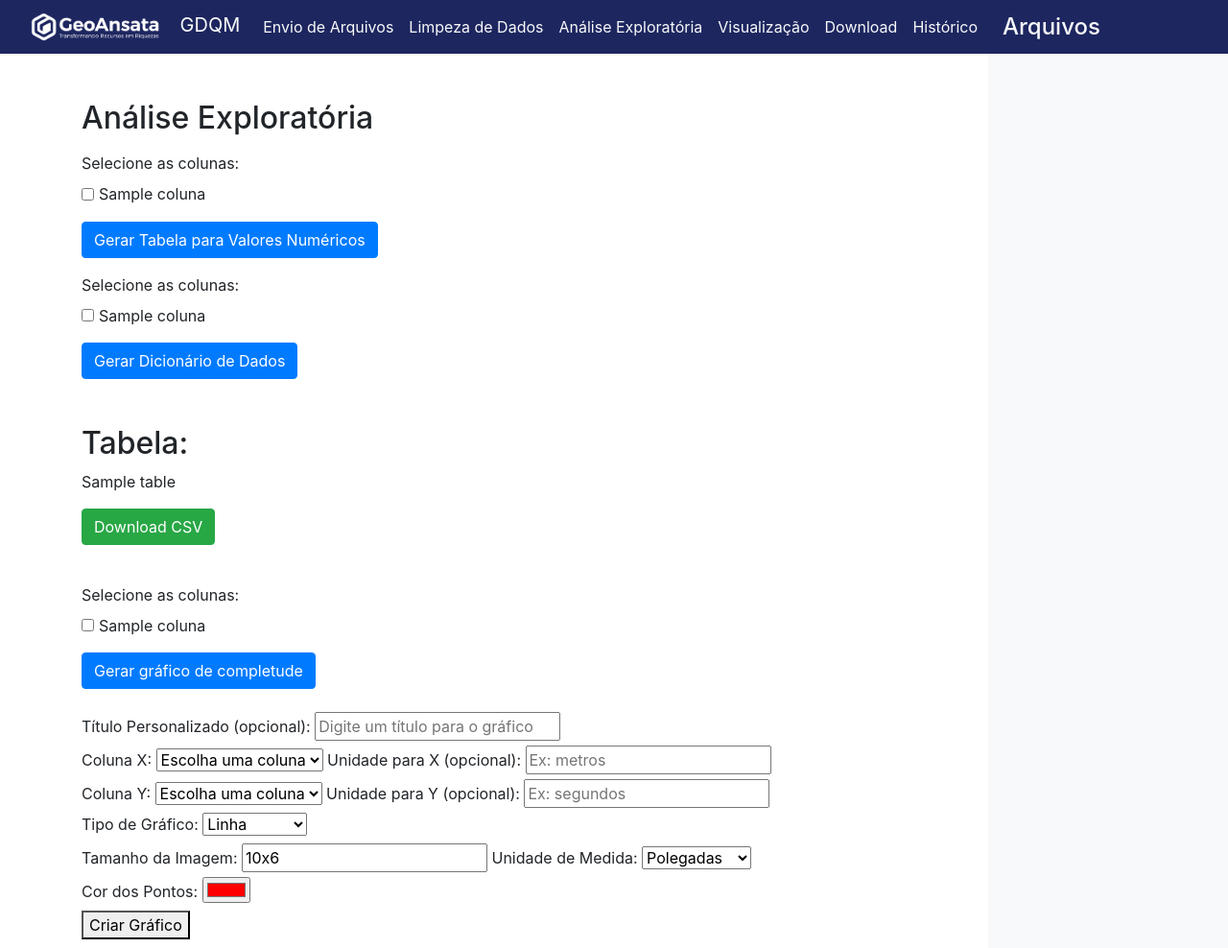
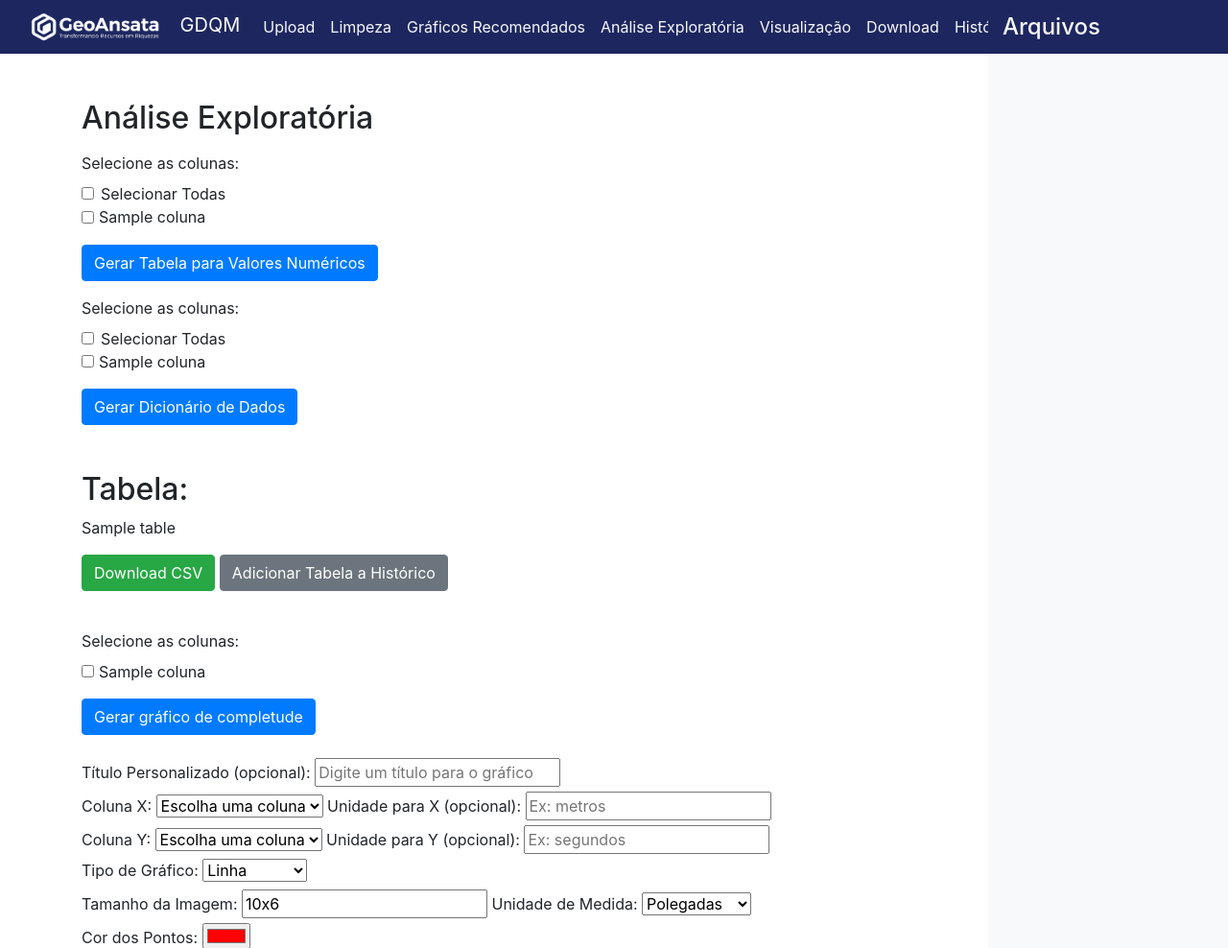
Before and after one commit to GeoAnsata/GeoAnsata-GDQM, a Flask app: template flask_site/templates/exploratory_analysis.html in a window 1280 px wide. Shown: the top 988 px of the page at 96% size. Run offline with Flask 3, Linux system fonts and the light colour scheme; the template is opened without the code that fills it: most values are stand-ins (such as "Sample title", 1, 10 or a date in 2020); some libraries are stand-ins or nearby versions.

Commit message:
adicionar tabelas a relatorio

```diff
--- a/flask_site/app.py
+++ b/flask_site/app.py
@@ -33,6 +33,7 @@ def init_session_vars():
     session['filters'] = []
     session['filter_logic']='and'
     session['image_filename']=''
+    session['table_html']=''
 
 
 @app.route('/upload_file', methods=['POST'])
@@ -458,10 +459,10 @@ def export_pdf():
     if file_name.endswith('.xlsx') and (len(dict_sheet_names[file_name])>0):
         selected_sheet=session['selected_sheet']
         history_path = os.path.join(app.config['UPLOAD_FOLDER'], file_root + "_" + selected_sheet + "complete.html")
-        print(history_path)
+        pdf_path = os.path.join(app.config['UPLOAD_FOLDER'], 'history' + selected_sheet + '.pdf')
     else:
         history_path = os.path.join(app.config['UPLOAD_FOLDER'], file_root + "complete.html")
-    pdf_path = os.path.join(app.config['UPLOAD_FOLDER'], 'history.pdf')
+        pdf_path = os.path.join(app.config['UPLOAD_FOLDER'], 'history' + file_root + '.pdf')
 
 
     with open(history_path, "r") as file:
@@ -484,7 +485,6 @@ def export_pdf():
     return send_file(pdf_path, as_attachment=True)
 
 
-
 @app.route('/criar_tabela_continuo', methods=['GET'])
 def criar_tabela_continuo_route():
     colunas_selecionadas = request.args.getlist('colunas')
@@ -504,9 +504,8 @@ def criar_tabela_continuo_route():
     table_html = table_html.replace('<table ', '<table class="table table-striped" ')
     table_html = table_html.replace('<thead>', '<thead class="thead-light">')
     table_html = table_html.replace('<tbody>', '<tbody class="table-body">')
-
+    session['table_html']=table_html
     return render_template('exploratory_analysis.html', uploaded_files=session['sheet_names'], column_names=column_names, table=table_html,image=None, selected_file=session["selected_file"], selected_sheet=session["selected_sheet"])
-
 
 @app.route('/data_dict', methods=['GET'])
 def criar_data_dict_route():
@@ -528,9 +527,8 @@ def criar_data_dict_route():
     table_html = table_html.replace('<table ', '<table class="table table-striped" ')
     table_html = table_html.replace('<thead>', '<thead class="thead-light">')
     table_html = table_html.replace('<tbody>', '<tbody class="table-body">')
-
+    session['table_html']=table_html
     return render_template('exploratory_analysis.html', uploaded_files=session['sheet_names'], column_names=column_names, table=table_html,image=None, selected_file=session["selected_file"], selected_sheet=session["selected_sheet"])
-
 
 @app.route('/download_csv', methods=['GET'])
 def download_csv():
@@ -539,7 +537,6 @@ def download_csv():
     if temp_filename and os.path.exists(temp_filename):
         return send_file( temp_filename, as_attachment=True, download_name=file_root + "_exploratory_table.csv", mimetype='text/csv')
     return "No table to download", 400
-
 
 @app.route('/completude_graph', methods=['GET'])
 def completude_graph():
@@ -570,8 +567,12 @@ def completude_graph():
     img.seek(0)
     img_base64 = base64.b64encode(img.getvalue()).decode('utf-8')
 
+    file_root, _ = os.path.splitext(session['selected_file'])
+    image_filename = os.path.join(app.config['TEMP_FOLDER'], str(datetime.now().strftime("%d%m%Y%H%M%S")) + "_completude_graph.png")
+    session['image_filename'] = image_filename
+    with open(image_filename, 'wb') as f:
+        f.write(img.getvalue())
     return render_template('exploratory_analysis.html', uploaded_files=session['sheet_names'], column_names=column_names, table=None, image=img_base64, selected_file=session["selected_file"], selected_sheet=session["selected_sheet"])
-
 
 @app.route('/plot_graph', methods=['POST'])
 def plot_graph():
@@ -647,10 +648,29 @@ def download_plot():
         return send_file( temp_filename, as_attachment=True, download_name=file_root + "_plot.png", mimetype='png')
     return "No plot to download", 400
 
+@app.route('/add_table_to_history', methods=['GET'])
+def add_table_to_history():
+    table_html = session['table_html']
+    print(table_html)
+    try:
+        # Load complete history (for HTML storage)
+        complete_history = load_history_pdf(app, temp=True)
+
+        # Log the addition of the plot to the history
+        formatted_time = datetime.now().strftime("%d-%m-%Y %H:%M:%S")
+        complete_history.write(f'<p>{formatted_time} - Tabela adicionada a histórico</p>')
+
+        # Include image in the HTML by adding an <img> tag
+        complete_history.write(f'<div class="table-responsive">{table_html}</div>')
+        complete_history.close()
+
+        # Return success response
+        return jsonify({"status": "success"}), 200
+    except:
+        return jsonify({"status": "error", "message": "Não há gráfico para adicionar a histórico"}), 400
 
 @app.route('/add_plot_to_history', methods=['GET'])
 def add_plot_to_history():
-    file_root, _ = os.path.splitext(session['selected_file'])
     temp_filename = session['image_filename']
 
     if temp_filename and os.path.exists(temp_filename):
@@ -717,8 +737,6 @@ def apply_file_changes():
             return redirect(url_for('exploratory_analysis'))
         return redirect(request.referrer or '/')
 
-
-
 @app.route('/discard_file_changes', methods=['GET'])
 def discard_file_changes():
     file_name = session['selected_file']
@@ -739,8 +757,6 @@ def discard_file_changes():
     elif file_name.endswith('.xlsx'):
         df.to_excel(file_path,index=False)
     return redirect(request.referrer or '/')
-
-
 
 @app.route('/')
 def upload():
@@ -898,6 +914,10 @@ def exploratory_analysis():
         column_names = df.columns.tolist()
     return render_template('exploratory_analysis.html', uploaded_files=session['sheet_names'], column_names=column_names, table=None,image=None, selected_file=session["selected_file"], selected_sheet=session["selected_sheet"])
 
+@app.route('/recommended_graphs')
+def recommended_graphs():
+    return render_template('recommended_graphs.html',uploaded_files=session['sheet_names'], selected_file=session["selected_file"], selected_sheet=session["selected_sheet"])
+
 
 @app.route('/history')
 def history():
--- a/flask_site/templates/base.html
+++ b/flask_site/templates/base.html
@@ -57,10 +57,13 @@
         <div class="collapse navbar-collapse" id="navbarNav">
             <ul class="navbar-nav mr-auto">
                 <li class="nav-item">
-                    <a class="nav-link" href="{{ url_for('upload') }}">Envio de Arquivos</a>
+                    <a class="nav-link" href="{{ url_for('upload') }}">Upload</a>
                 </li>
                 <li class="nav-item">
-                    <a class="nav-link" href="{{ url_for('clean_data') }}">Limpeza de Dados</a>
+                    <a class="nav-link" href="{{ url_for('clean_data') }}">Limpeza</a>
+                </li>
+                <li class="nav-item">
+                    <a class="nav-link" href="{{ url_for('recommended_graphs') }}">Gráficos Recomendados</a>
                 </li>
                 <li class="nav-item">
                     <a class="nav-link" href="{{ url_for('exploratory_analysis') }}">Análise Exploratória</a>
--- a/flask_site/templates/exploratory_analysis.html
+++ b/flask_site/templates/exploratory_analysis.html
@@ -10,11 +10,16 @@ block content %}
     id="colunaForm_cont"
   >
     <div class="form-group">
-      <label>Selecione as colunas:</label><br />
+      <label>Selecione as colunas:</label><br>
+
+      <div class="form-check">
+          <input class="form-check-input" type="checkbox" id="select_all_cont" />
+          <label class="form-check-label" for="select_all_cont">Selecionar Todas</label>
+      </div>
       {% for coluna in column_names %}
       <div class="form-check form-check-inline">
         <input
-          class="form-check-input"
+          class="form-check-input data-cont-checkbox"
           type="checkbox"
           name="colunas"
           value="{{ coluna }}"
@@ -24,6 +29,7 @@ block content %}
           >{{ coluna }}</label
         >
       </div>
+
       {% endfor %}
     </div>
     <button type="submit" class="btn btn-primary">Gerar Tabela para Valores Numéricos</button>
@@ -31,11 +37,16 @@ block content %}
 
   <form action="/data_dict" method="GET" class="mt-3" id="colunaForm_dict">
     <div class="form-group">
-      <label>Selecione as colunas:</label><br />
+      <label>Selecione as colunas:</label><br>
+
+      <div class="form-check">
+          <input class="form-check-input" type="checkbox" id="select_all" />
+          <label class="form-check-label" for="select_all">Selecionar Todas</label>
+      </div>
       {% for coluna in column_names %}
       <div class="form-check form-check-inline">
         <input
-          class="form-check-input"
+          class="form-check-input data-dict-checkbox"
           type="checkbox"
           name="colunas"
           value="{{ coluna }}"
@@ -57,6 +68,7 @@ block content %}
     <h2>Tabela:</h2>
     <div class="table-responsive">{{ table | safe }}</div>
     <a href="#" class="btn btn-success mt-3" id="downloadLink">Download CSV</a>
+    <button class="btn btn-secondary mt-3" id="addTableToHistoryButton">Adicionar Tabela a Histórico</button>
   </div>
   {% endif %}
 
@@ -153,26 +165,60 @@ block content %}
 <br>
 <script>
   document.addEventListener("DOMContentLoaded", function () {
-    document.getElementById("addPlotToHistoryButton").addEventListener("click", function (event) {
+      // Função para o botão de adicionar plot ao histórico
+      const addPlotButton = document.getElementById("addPlotToHistoryButton");
+      if (addPlotButton) {
+          addPlotButton.addEventListener("click", function (event) {
               event.preventDefault();
 
               fetch("/add_plot_to_history")
                   .then(response => response.json())
                   .then(data => {
-                if (data.status === "success") {
-                    // Show success modal
-                    new bootstrap.Modal(document.getElementById('successModal')).show();
-                } else {
-                    // Show error modal if there's an error
-                    new bootstrap.Modal(document.getElementById('errorModal')).show();
-                }
+                      const modalId = data.status === "success" ? 'successModal' : 'errorModal';
+                      new bootstrap.Modal(document.getElementById(modalId)).show();
                   })
                   .catch(error => {
-                // Show error modal in case of any fetch error
                       new bootstrap.Modal(document.getElementById('errorModal')).show();
                       console.error("Error:", error);
                   });
           });
+      }
+
+      // Função para o botão de adicionar gráfico ao histórico
+      const addTableButton = document.getElementById("addTableToHistoryButton");
+      if (addTableButton) {
+          addTableButton.addEventListener("click", function (event) {
+              event.preventDefault();
+
+              fetch("/add_table_to_history")
+                  .then(response => response.json())
+                  .then(data => {
+                      const modalId = data.status === "success" ? 'successModal' : 'errorModal';
+                      new bootstrap.Modal(document.getElementById(modalId)).show();
+                  })
+                  .catch(error => {
+                      new bootstrap.Modal(document.getElementById('errorModal')).show();
+                      console.error("Error:", error);
+                  });
+          });
+      }
+
+      // Função para o botão "Selecionar Todas"
+      const selectAllCheckbox = document.getElementById('select_all');
+      if (selectAllCheckbox) {
+          selectAllCheckbox.addEventListener('change', function() {
+              const checkboxes = document.querySelectorAll('.data-dict-checkbox');
+              checkboxes.forEach(checkbox => checkbox.checked = selectAllCheckbox.checked);
+          });
+      }
+
+      const selectAllCheckboxCont = document.getElementById('select_all_cont');
+      if (selectAllCheckboxCont) {
+          selectAllCheckboxCont.addEventListener('change', function() {
+              const checkboxes = document.querySelectorAll('.data-cont-checkbox');
+              checkboxes.forEach(checkbox => checkbox.checked = selectAllCheckboxCont.checked);
+          });
+      }
   });
   </script>
 {% endblock %}
```
Also changed, not shown: flask_site/templates/clean_data.html (+8 -8 lines), flask_site/templates/recommended_graphs.html (added, +9 -0 lines), flask_site/utils/info_tables.py (+7 -7 lines). Lines whose indentation alone changed are shown as unchanged.
